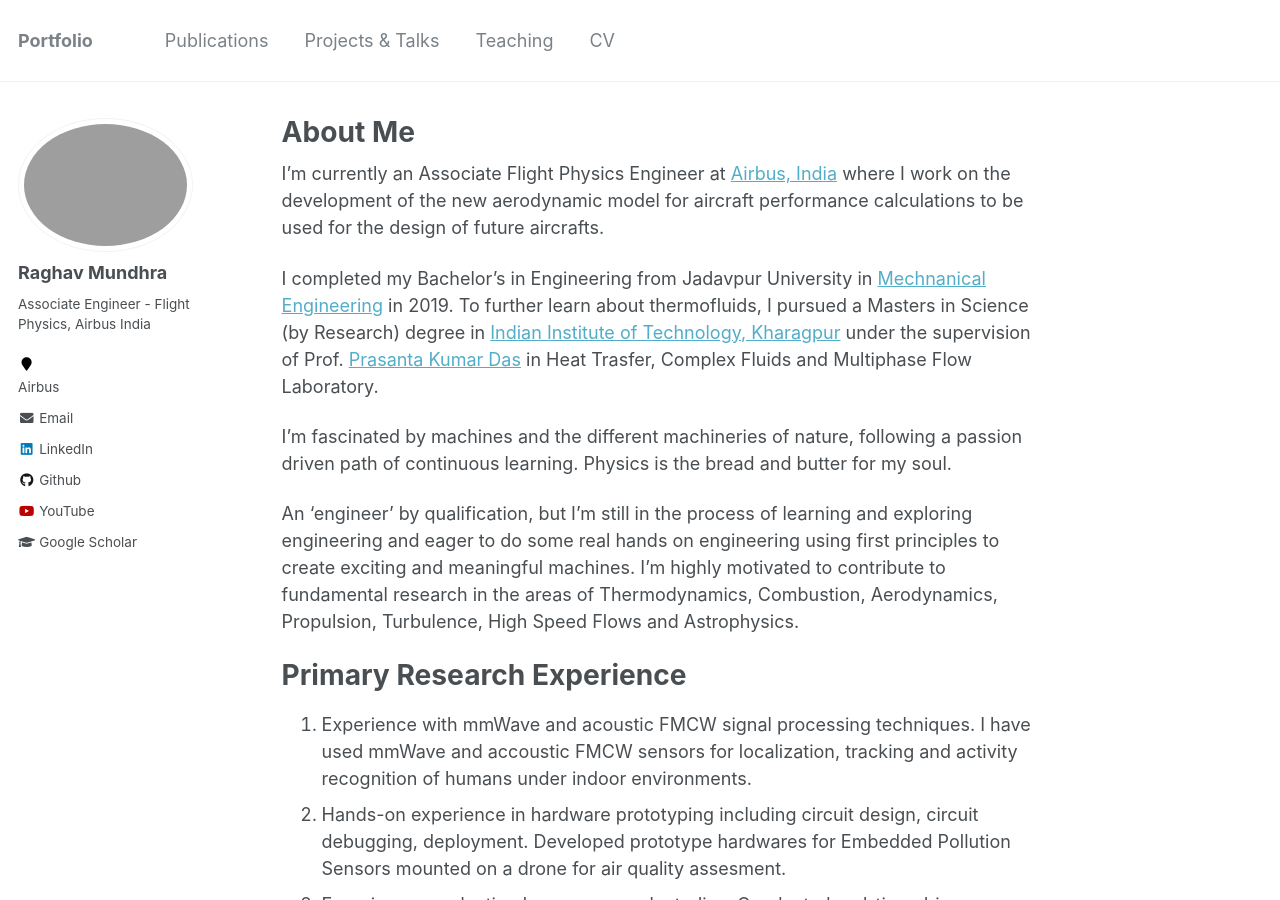
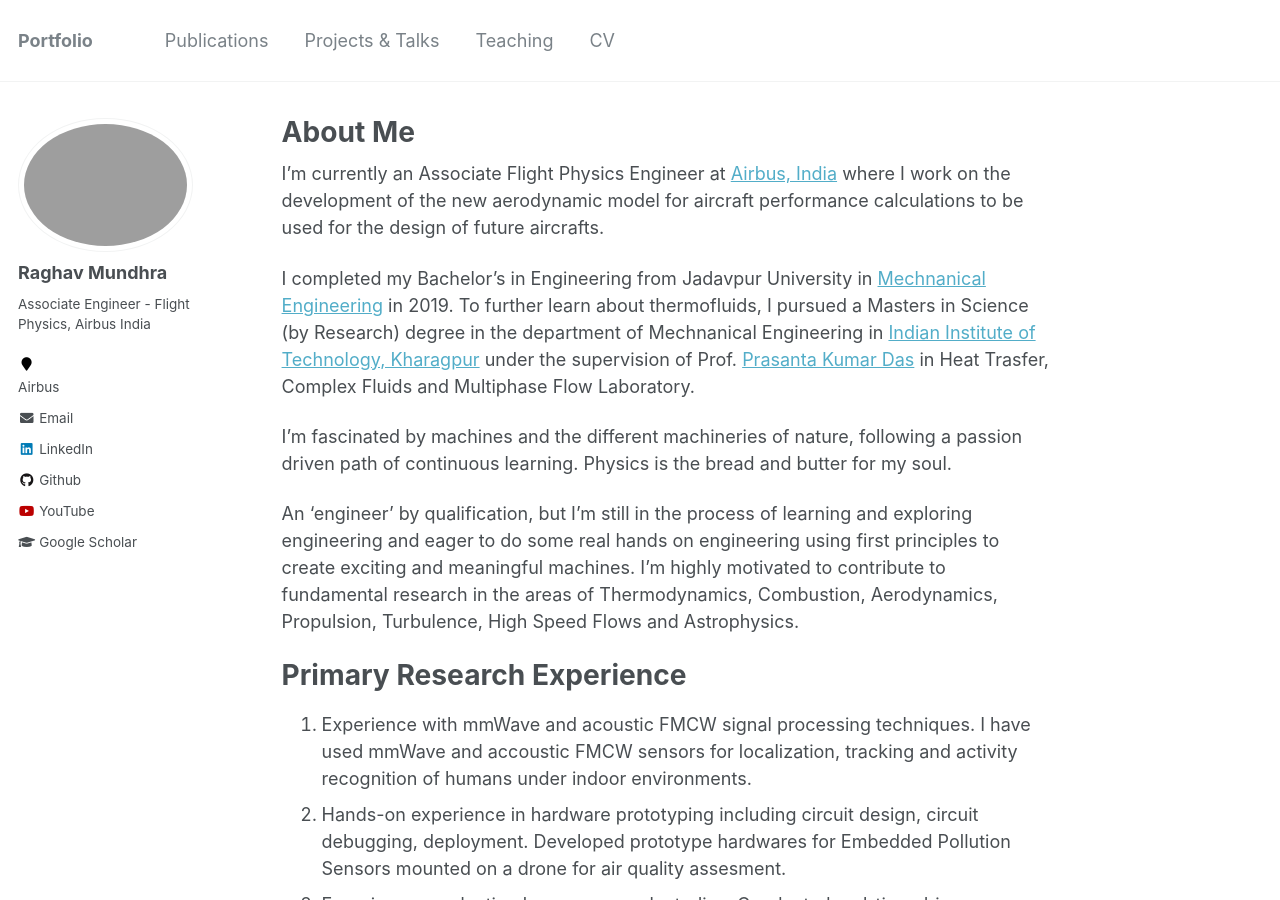
Before and after one commit to RaghavMundhra/Raghav.Mundhra, a Jekyll site: the page built from _pages/about.md, in a window 1280 px wide and 900 px high. Built offline with Jekyll 4.4.1, drawn with Linux system fonts in a browser that asks for light colours.

Commit message:
Update about.md

```diff
--- a/_pages/about.md
+++ b/_pages/about.md
@@ -10,7 +10,7 @@ redirect_from:
 
  I'm currently an Associate Flight Physics Engineer at <a href="https://www.airbus.com/en">Airbus, India</a> where I work on the development of the new aerodynamic model for aircraft performance calculations to be used for the design of future aircrafts.
 
-I completed my Bachelor's in Engineering from Jadavpur University in [Mechnanical Engineering](https://jadavpuruniversity.in/academics/mechanical-engineering/) in 2019. To further learn about thermofluids, I pursued a Masters in Science (by Research) degree in [Indian Institute of Technology, Kharagpur](https://www.iitkgp.ac.in/) under the supervision of Prof. [ Prasanta Kumar Das](https://www.iitkgp.ac.in/department/ME/faculty/me-pkd) in Heat Trasfer, Complex Fluids and Multiphase Flow Laboratory.
+ I completed my Bachelor's in Engineering from Jadavpur University in [Mechnanical Engineering](https://jadavpuruniversity.in/academics/mechanical-engineering/) in 2019. To further learn about thermofluids, I pursued a Masters in Science (by Research) degree in the department of Mechnanical Engineering in [Indian Institute of Technology, Kharagpur](https://www.iitkgp.ac.in/) under the supervision of Prof. [Prasanta Kumar Das](https://www.iitkgp.ac.in/department/ME/faculty/me-pkd) in Heat Trasfer, Complex Fluids and Multiphase Flow Laboratory.
 
  I'm fascinated by machines and the different machineries of nature, following a passion driven path of continuous learning. Physics is the bread and butter for my soul.
 
```
